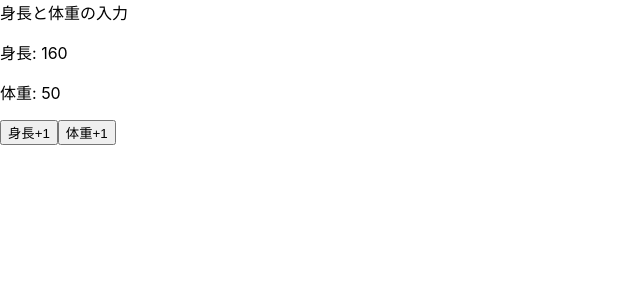
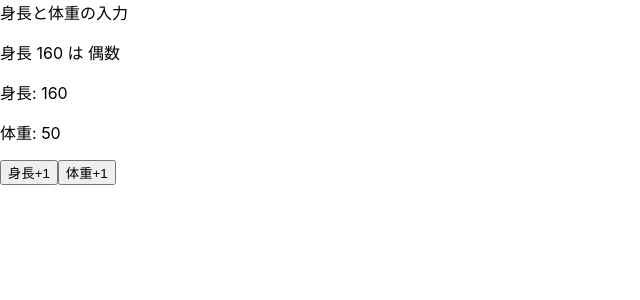
Before and after one commit to high-g/react-hooks, a Next.js app: page / in a window 1280 px wide. Shown: the top 300 px of the page, without its empty margins (0-640 px from the left). Built offline with nearby package versions, Linux system fonts and the light colour scheme.

Commit message:
Update evne

```diff
--- a/src/pages/index.js
+++ b/src/pages/index.js
@@ -26,6 +26,9 @@ const Home = () => {
 
       <main>
         <Title text="title" />
+        <p>
+          身長 {height} は {isEven ? '偶数' : '奇数'}
+        </p>
         <Count text="身長" count={height} />
         <Count text="体重" count={weight} />
         <Button handleClick={incrementHeight}>身長+1</Button>
```
